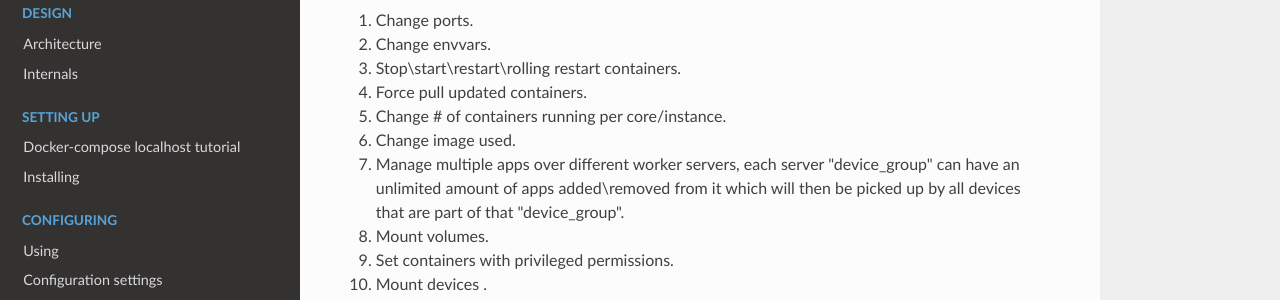
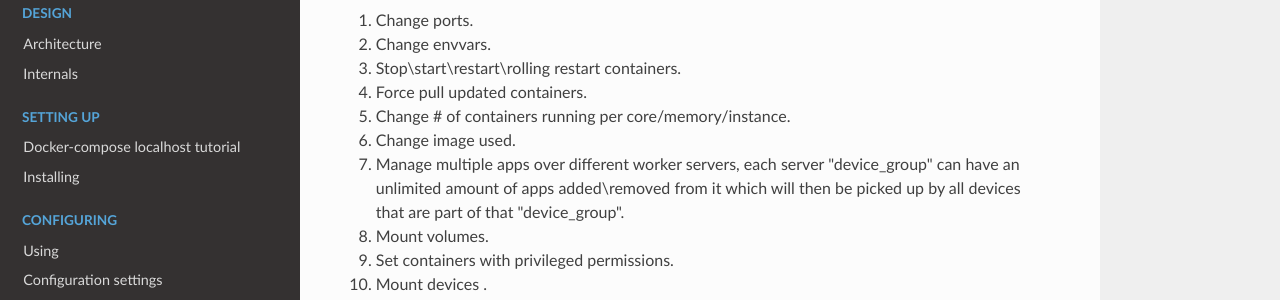
Before and after one commit to nebula-orchestrator/docs, an MkDocs documentation site: the page built from docs/index.md, in a window 1280 px wide and 900 px high, scrolled down 800 px. Shown: the part 151-451 px from the top of the window. Built offline with MkDocs 1.6.1, drawn with Linux system fonts in a browser that asks for light colours; nearby versions of some CDN libraries; old or Windows-style settings are respelled for this version of MkDocs.

Commit message:
adding mention of the option to scale app containers based on memory usage

```diff
--- a/docs/index.md
+++ b/docs/index.md
@@ -14,7 +14,7 @@ Among other things Nebula allows to:
 2. Change envvars.
 3. Stop\start\restart\rolling restart containers.
 4. Force pull updated containers.
-5. Change # of containers running per core/instance.
+5. Change # of containers running per core/memory/instance.
 6. Change image used.
 7. Manage multiple apps over different worker servers, each server "device_group" can have an unlimited amount of apps added\removed from it which will then be picked up by all devices that are part of that "device_group".
 8. Mount volumes.
```
